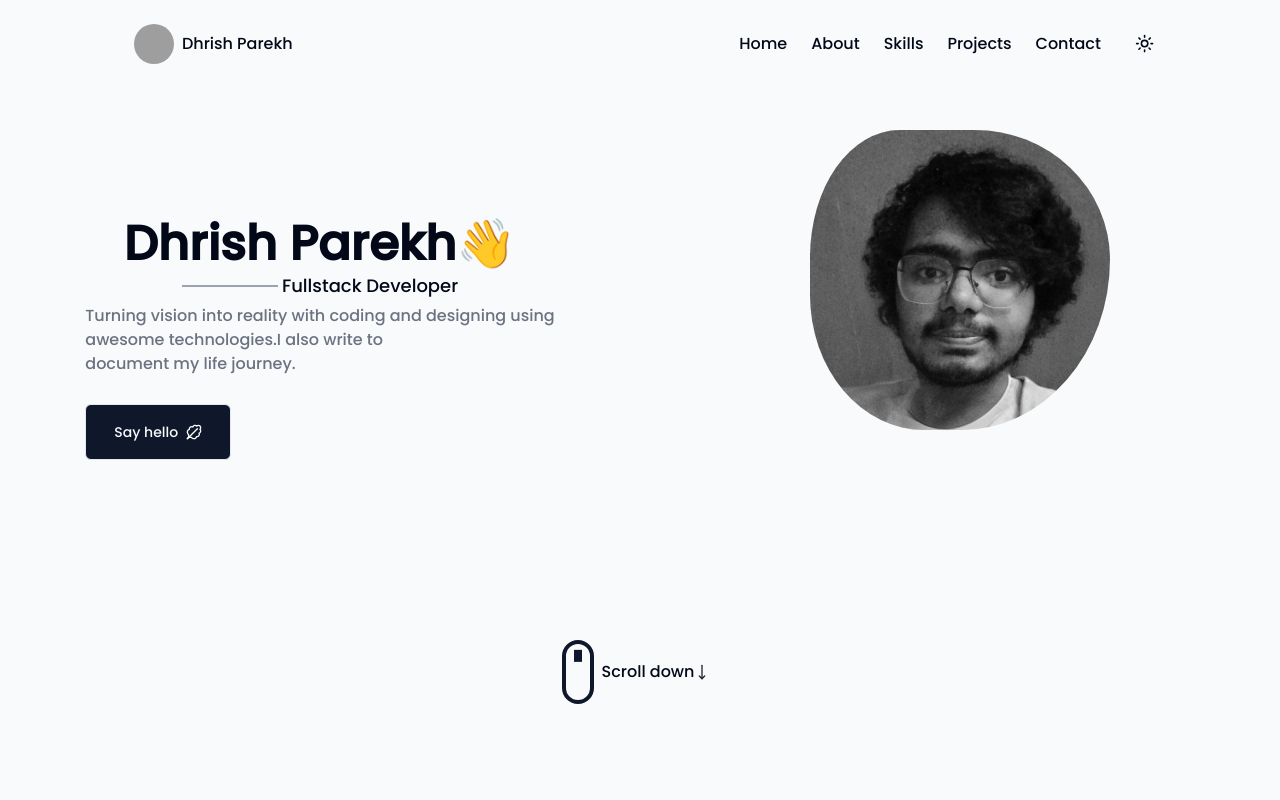
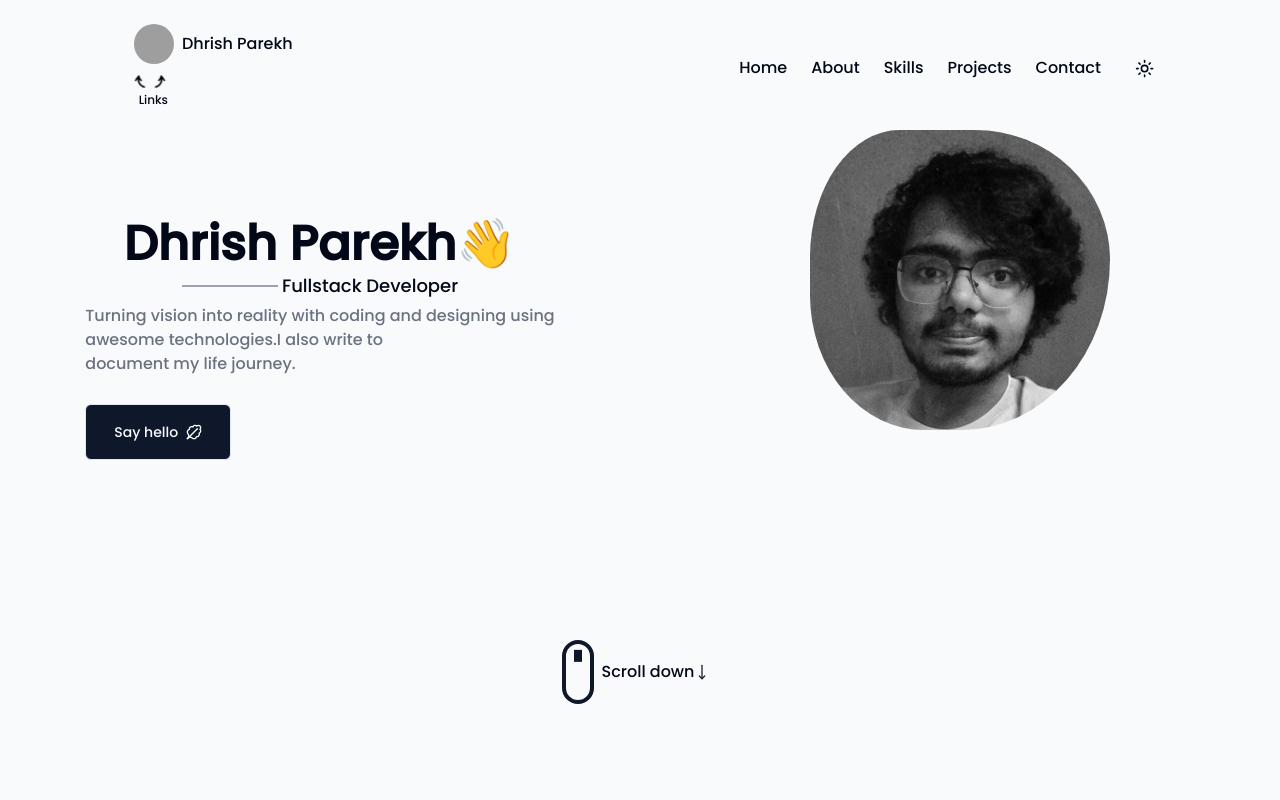
Before and after one commit to DhrishP/Portfolio_next, a Next.js app: page / in a window 1280 px wide. Shown: the top 800 px of the page. Built offline with nearby package versions, Linux system fonts and the light colour scheme; grey boxes are pictures that could not be loaded.

Commit message:
added links pulse component]

```diff
--- a/src/app/(Header)/Navbar.tsx
+++ b/src/app/(Header)/Navbar.tsx
@@ -13,12 +13,15 @@ import { Github, Twitter, LinkedinIcon } from "lucide-react";
 import { Moon, Sun } from "lucide-react";
 import { useTheme } from "next-themes";
 import { Button } from "@/components/ui/button";
+import Image from "next/image";
 
 const Navbar = () => {
   const { setTheme } = useTheme();
   return (
+    <>
       <nav className="sm:flex hidden w-full md:fixed pt-6 justify-between items-center z-10">
-      <div className="w-1/3 flex space-x-2 items-center justify-center">
+        <div className="w-1/3 flex-col flex items-center ">
+          <div className=" flex space-x-2 items-center justify-center">
             <DropdownMenu>
               <Avatar className=" ">
                 <DropdownMenuTrigger>
@@ -60,11 +63,33 @@ const Navbar = () => {
                   </DropdownMenuItem>
                 </DropdownMenuContent>
               </Avatar>
-
-          <h3>Dhrish Parekh</h3>
+              <h3 className="">Dhrish Parekh</h3>
             </DropdownMenu>
           </div>
+          <div className="lg:pr-14 pr-16 animate-pulse flex flex-col items-center">
+            <div className="flex items-center  justify-center ">
+              <Image
+                src={"/images/arrow.png"}
+                className="rotate-180 origin-left  "
+                alt=""
+                width={30}
+                height={10}
+              />
+              <Image
+                src={"/images/arrow.png"}
+                className="-rotate-180 transform  -scale-x-100
+      -translate-x-10  origin-center  "
+                alt=""
+                width={30}
+                height={10}
+              />
+            </div>
+            <h2 className="-translate-x-8  -translate-y-1 text-xs">Links</h2>
+          </div>
+        </div>
+        {/* <div className="absolute flex  items-center animate-pulse flex-col left-20 md:left-10 lg:left-[12.3rem] top-16">
 
+    </div> */}
         <ul className="w-1/2 flex cursor-pointer mr-2 md:mr-2  items-center space-x-6 justify-center  ">
           <li className="hover:text-gray-600">
             {" "}
@@ -110,6 +135,7 @@ const Navbar = () => {
           </li>
         </ul>
       </nav>
+    </>
   );
 };
 
--- a/src/components/app-navbar.tsx
+++ b/src/components/app-navbar.tsx
@@ -18,6 +18,7 @@ import { Popover, PopoverContent, PopoverTrigger } from "./ui/popover";
 import Link from "next/link";
 import { useTheme } from "next-themes";
 import { Button } from "./ui/button";
+import Image from "next/image";
 
 const AppNavbar = () => {
   const theme = useTheme();
@@ -25,7 +26,7 @@ const AppNavbar = () => {
     <>
       <div className="md:hidden  w-full fixed bottom-0 z-10 ">
         <nav className="bg-slate-100 dark:bg-slate-700 py-5 flex justify-between px-4 items-center ">
-          <div className="">
+          <div className="flex items-center space-x-2">
             <Popover>
               <PopoverTrigger>
                 <Avatar className="  ">
@@ -64,6 +65,25 @@ const AppNavbar = () => {
                 </PopoverContent>
               </PopoverTrigger>
             </Popover>
+            <div className="flex items-center animate-pulse">
+              <div>
+              <Image
+                src="/images/arrow.png"
+                className="  -rotate-90 -scale-y-100"
+                alt="PFP"
+                width={25}
+                height={5}
+                />
+              <Image
+                src="/images/arrow.png"
+                className="  rotate-90"
+                alt="PFP"
+                width={25}
+                height={5}
+                />
+                </div>
+                <h2 className="text-xs">Links</h2>
+            </div>
           </div>
           <div>
             <Popover>
```
Also changed, not shown: public/images/arrow.png (added). Lines whose indentation alone changed are shown as unchanged.
